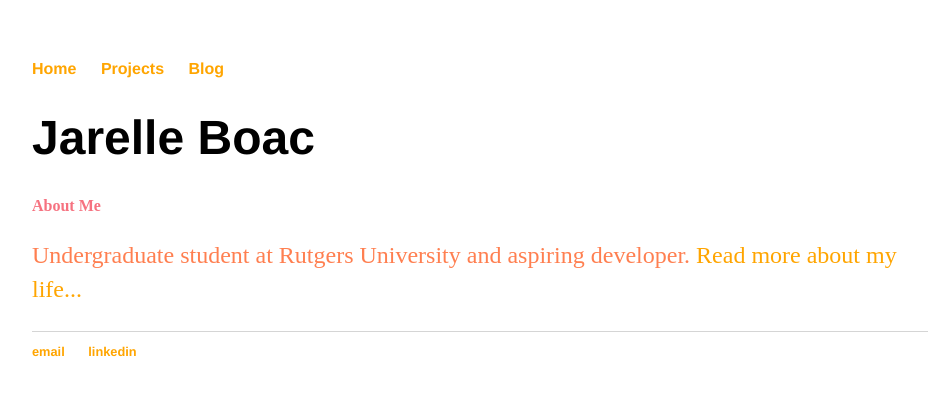
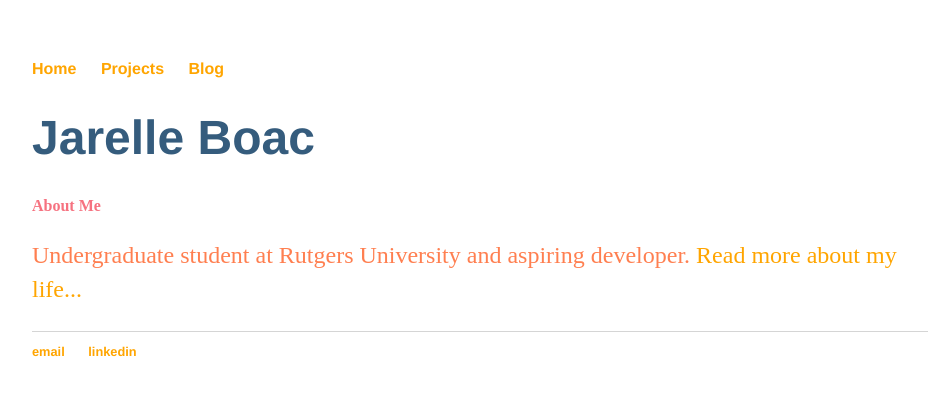
Before and after one commit to jarelle22/jarelleboac.github.io, a Jekyll site: the page built from index.html, in a window 1280 px wide. Shown: the top 396 px of the page, without its empty margins (160-1088 px from the left). Built offline with Jekyll 4.4.1, drawn with Linux system fonts in a browser that asks for light colours.

Commit message:
Update main.css
changing color of the heading

```diff
--- a/css/main.css
+++ b/css/main.css
@@ -22,6 +22,7 @@ a:hover {
 h1 {
     font-size: 3em;
     font-family:'Helvetica', 'Arial', 'Sans-Serif';
+    color: #355C7D;
 }
 h3 {
     font-size: 1em;
```
